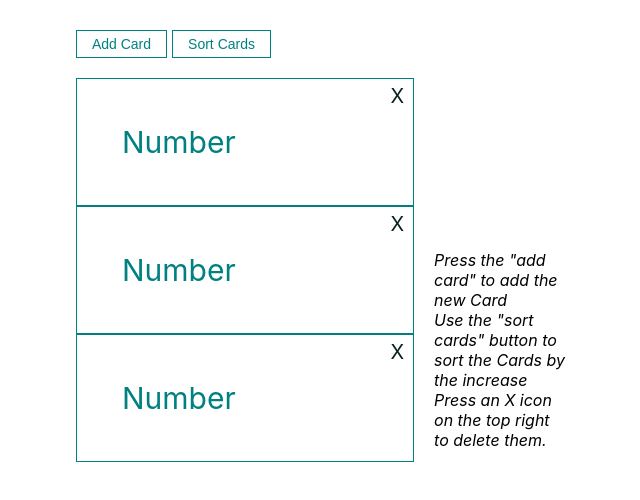
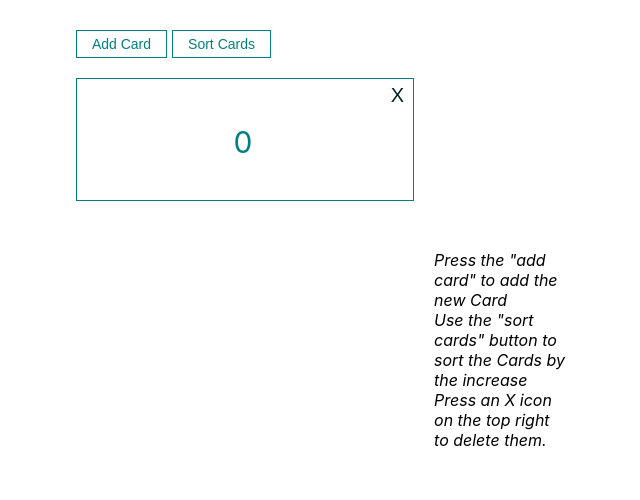
Before and after one commit to LianaIlyichyova/Card-app, a React (Create React App) app: page / in a window 1280 px wide. Both pictures are taken after a click on the button "Add Card". Shown: the top 500 px of the page, without its empty margins (319-959 px from the left). Built offline with nearby package versions, Linux system fonts and the light colour scheme.

Commit message:
add-redux-and-functional

```diff
--- a/package.json
+++ b/package.json
@@ -8,7 +8,9 @@
     "@testing-library/user-event": "^13.5.0",
     "react": "^18.2.0",
     "react-dom": "^18.2.0",
+    "react-redux": "^8.0.2",
     "react-scripts": "5.0.1",
+    "redux": "^4.2.0",
     "web-vitals": "^2.1.4"
   },
   "scripts": {
--- a/src/components/UI/button/button.jsx
+++ b/src/components/UI/button/button.jsx
@@ -1,7 +1,9 @@
 import classes from "./button.module.css";
 
-export default function Button({ children, ...props }){
-    return(
-        <button className={classes.btn}>{children}</button>
-    )
+export default function Button({ children, ...props }) {
+  return (
+    <button className={classes.btn} {...props}>
+      {children}
+    </button>
+  );
 }
--- a/src/components/UI/card/card.jsx
+++ b/src/components/UI/card/card.jsx
@@ -1,13 +1,29 @@
-import classes from "./card.module.css"
+import classes from "./card.module.css";
+import { useSelector, useDispatch } from "react-redux";
 
-export default function Card(props){
-    function deleteCard(){
+export default function Card(props) {
+  const list = useSelector(function (state) {
+    return state.currentList.list;
+  });
+  let dispatch = useDispatch();
 
-    }
-    return (
-        <div className = {classes.card}>
-            <div className = {classes.deleteButton} onClick = {deleteCard}>X</div>
-            <div className = {classes.number}>Number</div>
-        </div>
-    )
+  function deleteCard() {
+    console.log(props.index);
+    let newList = [...list].filter((card, index) => index !== props.index);
+    dispatch({
+      type: "list-state",
+      payload: {
+        list: newList,
+      },
+    });
+  }
+
+  return (
+    <div className={classes.card}>
+      <button className={classes.deleteButton} onClick={deleteCard}>
+        X
+      </button>
+      <div className={classes.number}>{props.name}</div>
+    </div>
+  );
 }
--- a/src/components/UI/card/card.module.css
+++ b/src/components/UI/card/card.module.css
@@ -1,20 +1,21 @@
-
-
-.card{
-    padding: 5px 5px 45px 45px;
-    color:teal;
+.card {
+  padding: 5px 5px 40px 5px;
+  text-align: center;
+  color: teal;
   background-color: transparent;
   border: 1px solid teal;
   margin-right: 5px;
 }
 
-.deleteButton{
-    color: rgb(6, 34, 34);;
-    float:right;
+.deleteButton {
+  color: rgb(6, 34, 34);
+  float: right;
   font-size: 20px;
+  border: none;
+  background-color: transparent;
 }
 
-.number{
+.number {
   font-size: 30px;
   margin-top: 40px;
 }
--- a/src/components/header/header.jsx
+++ b/src/components/header/header.jsx
@@ -1,18 +1,48 @@
-import Button from "../UI/button/button"
+import Button from "../UI/button/button";
+import { useDispatch, useSelector } from "react-redux";
 
 export default function Header(){
 
-    function addCard(){
+    const list = useSelector(function (state) {
+        return state.currentList.list;
+      });
+    const dispatch = useDispatch();
 
+    function findUniqueRandomName(){
+        let isAddedItem = false
+        while(!isAddedItem){
+            let item = Math.floor(Math.random() * ((list.length+1)**2)) ;
+            if(list.indexOf(item)===-1){
+                isAddedItem=true;
+                return item
+            }
+        }
+    }
+
+    function handleAddCard(){
+        let num = findUniqueRandomName();
+        dispatch({
+            type: "list-state",
+            payload: {
+              list: [...list,num],
+            },
+          });
     }
 
     function sortCards(){
-
+        let sortedList=[...list];
+        sortedList.sort((a, b)=> a-b);
+        dispatch({
+            type: "list-state",
+            payload: {
+              list: sortedList,
+            },
+          });
     }
 
     return(
         <header>
-            <Button onClick = {addCard}>Add Card</Button>
+            <Button onClick = {handleAddCard}>Add Card</Button>
             <Button onClick = {sortCards}>Sort Cards</Button>
         </header>
     )
--- a/src/components/main-block/main-block.jsx
+++ b/src/components/main-block/main-block.jsx
@@ -1,15 +1,23 @@
 import Card from "../UI/card/card";
-import classes from "./main-block.module.css"
+import classes from "./main-block.module.css";
+import { useSelector } from "react-redux";
 
 export default function MainBlock(){
+
+    const list = useSelector(function (state) {
+        return state.currentList.list;
+      });
+
+    //   function createMatrix(){
+    //     for(){
+
+    //     }
+    //   }
     return(
         <div className = {classes.mainBlock}>
-            {/* <table>
-                <tr></tr>
-            </table> */}
-        <Card/>
-        <Card/>
-        <Card/>
+            {
+                list.map((card,i)=><Card key = {card} name = {card} index = {i}/>)
+            }
         </div>
     )
 }
--- a/src/index.js
+++ b/src/index.js
@@ -3,11 +3,15 @@ import ReactDOM from 'react-dom/client';
 import './index.css';
 import App from './App';
 import reportWebVitals from './reportWebVitals';
+import { Provider } from 'react-redux';
+import store from './redux/store';
 
 const root = ReactDOM.createRoot(document.getElementById('root'));
 root.render(
   <React.StrictMode>
+    <Provider store = {store}>
     <App />
+    </Provider>
   </React.StrictMode>
 );
 reportWebVitals();
--- a/src/redux/store.js
+++ b/src/redux/store.js
@@ -0,0 +1,22 @@
+import { createStore } from "redux";
+
+const store = createStore(
+  function (state, action) {
+    if (action.type === "list-state") {
+      return {
+        ...state,
+        currentList: {
+          list: action.payload.list,
+        },
+      };
+    }
+    return state;
+  },
+  {
+    currentList: {
+      list: [],
+    },
+  }
+);
+
+export default store;
```
Also changed, not shown: src/App.js (+9 -14 lines), src/components/UI/button/button.module.css (+3 -4 lines), src/logo.svg (deleted), 1 other file (tests, documents, lock files or other folders). Lines whose indentation alone changed are shown as unchanged.
